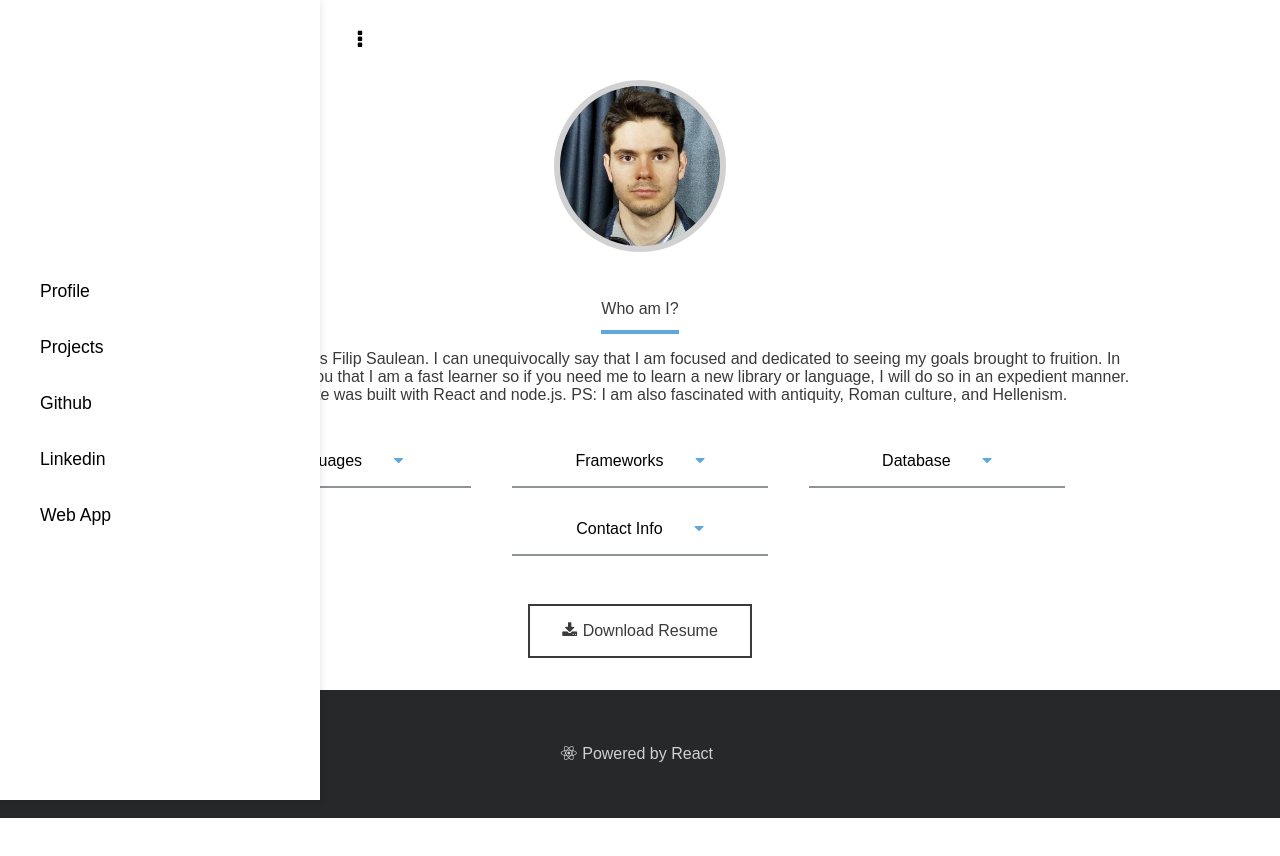
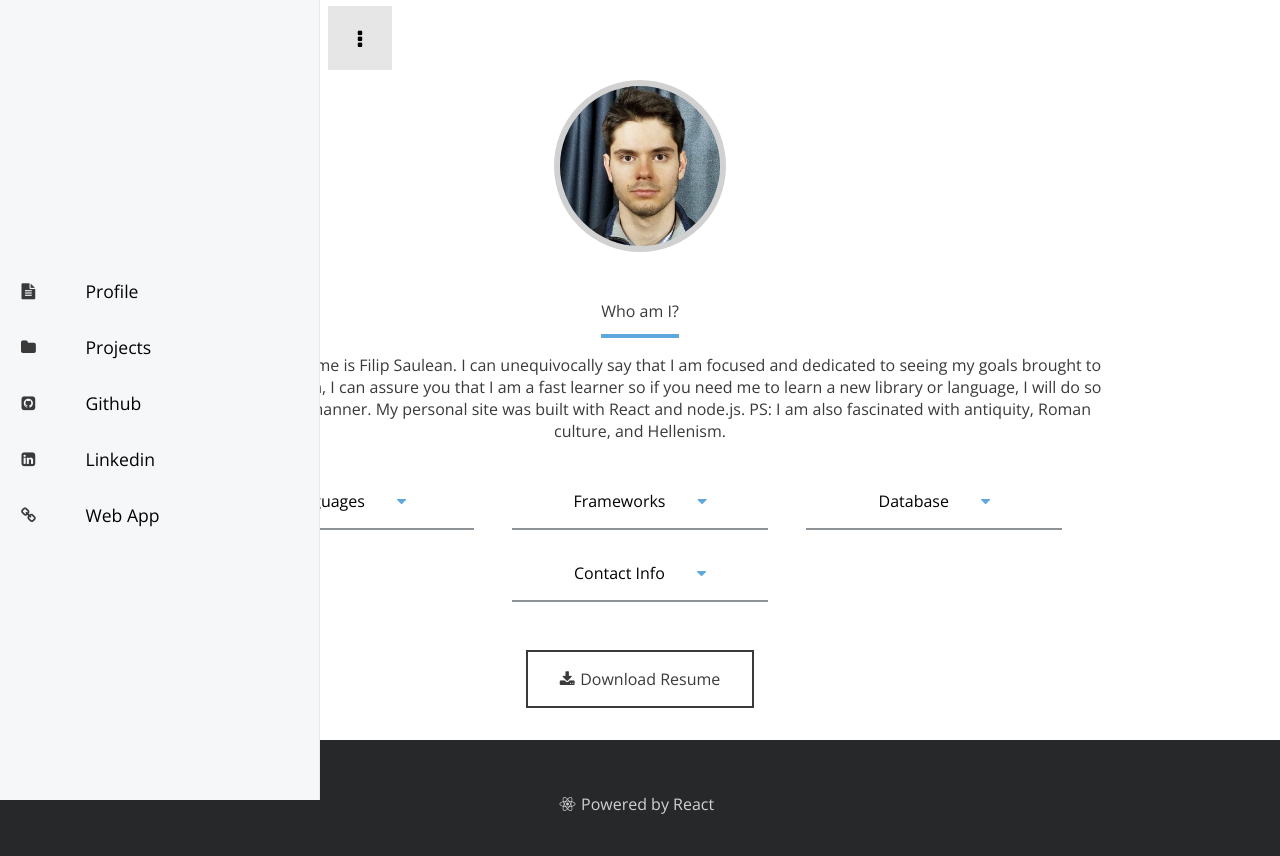
Before and after one commit to f-s-plus-plus/react-site, a React (Create React App) app in the folder client/: page / in a window 1280 px wide. Both pictures are taken after a click on the button 40 px from the left and 38 px from the top of the page. Shown: the top 856 px of the page. Before the commit the page ends 818 px from the top, so only its background shows below. Built offline with nearby package versions, Linux system fonts and the light colour scheme.

Commit message:
Make minor css changes

```diff
--- a/client/src/App.css
+++ b/client/src/App.css
@@ -1,5 +1,5 @@
 * {
-  font-family: "Raleway", sans-serif;
+  font-family: "Open Sans", sans-serif;
   font-size: 1rem;
   font-weight: 400 !important;
 }
@@ -161,39 +161,6 @@ a {
   margin: 0 1rem;
 }
 
-.element-move-in {
-  animation: element-move-in .65s ease-in;
-}
-
-.element-move-out {
-  animation: element-move-out .65s ease-in;
-  animation-fill-mode: forwards;
-}
-
-@keyframes element-move-in {
-  0% {
-    opacity: 0;
-    transform: scale(.4);
-  }
-
-  100% {
-    opacity: 1;
-    transform: scale(1);
-  }
-}
-
-@keyframes element-move-out {
-  0% {
-    opacity: 1;
-    transform: scale(1);
-  }
-
-  100% {
-    opacity: 0;
-    transform: scale(.4);
-  }
-}
-
 .width-100-true {
   width: 100%;
   text-align: center;
@@ -221,7 +188,7 @@ a:hover {
 }
 
 .open-navbar-btn {
-  background-color: transparent;
+  background-color: #e6e6e6;
   border: none;
   width: 4rem;
   height: 4rem;
@@ -231,10 +198,12 @@ a:hover {
   margin-top: .4rem;
   margin-left: .5rem;
   margin-right: auto;
+  transition: all .2s ease-in;
 }
 
-.open-navbar-btn {
+.open-navbar-btn:hover {
   cursor: pointer;
+  background-color: #ccc;
 }
 
 .open-navbar-btn::after {
@@ -319,6 +288,7 @@ a:hover {
 .container-main {
   margin: 0 10vw;
   display: flex;
+  min-height: calc(100vh - 8rem);
   flex-direction: column;
   align-items: center;
 }
@@ -326,7 +296,8 @@ a:hover {
 .container-profile {
   padding: 2rem;
   width: 80%;
-  box-sizing: padding-box;
+  box-sizing: border-box;
+  min-height: calc(100vh - 8rem);
   margin: auto;
 }
 
@@ -379,7 +350,7 @@ a:hover {
   padding-top: 20vh;
 }
 
-.resume::before {
+.profile::before {
   display: inline;
   content: "\f15c";
   font-family: FontAwesome;
@@ -542,27 +513,28 @@ hr {
 
 .navbar-icon {
   height: 3.5rem;
-  width: .3rem;
+  width: 3.5rem;
+  color: #3a3a3a;
   display: flex;
   margin: 0 2rem 0 0;
   justify-content: center;
-  color: #fff;
   align-items: center;
   transition: all .2s ease-in;
 }
 
 .navbar {
   display: flex;
+  border-right: 1px solid #e6e8e9;
   overflow: hidden;
-  box-shadow: 0 3px 7px 1px rgba(0, 0, 0, .1);
-  background-color: white;
   transition: all .2s ease-in;
+  background-color: #f5f7f9;
   height: 100vh;
   width: 20rem;
   max-width: 80vw;
   flex-wrap: wrap;
   z-index: 50;
   flex-direction: column;
+  box-sizing: border-box;
   justify-content: center;
   align-items: center;
 }
@@ -578,8 +550,8 @@ button:hover {
 .navbar a, .navbar button {
   width: 100%;
   border: none;
+  display: flex;
   background-color: transparent;
-  display: flex;
   font-weight: 400 !important;
   text-decoration: none;
   height: 3.5rem;
@@ -589,7 +561,8 @@ button:hover {
 }
 
 .navbar a:hover, .navbar button:hover {
-  color: #5ea8de;
+  color: #5ea8de !important;
+  background-color: #f1f1f1;
 }
 
 .navbar p {
@@ -635,6 +608,39 @@ button:hover {
   transition: all .2s ease-in;
 }
 
+.element-move-in {
+  animation: element-move-in .45s ease-in;
+}
+
+.element-move-out {
+  animation: element-move-out .45s ease-in;
+  animation-fill-mode: forwards;
+}
+
+@keyframes element-move-in {
+  0% {
+    opacity: 0;
+    transform: scale(.85);
+  }
+
+  100% {
+    opacity: 1;
+    transform: scale(1);
+  }
+}
+
+@keyframes element-move-out {
+  0% {
+    opacity: 1;
+    transform: scale(1);
+  }
+
+  100% {
+    opacity: 0;
+    transform: scale(.4);
+  }
+}
+
 @keyframes loading-bar {
   0% {
     opacity: 0;
--- a/client/src/App.js
+++ b/client/src/App.js
@@ -28,7 +28,7 @@ class App extends Component {
     const components = [
       <Profile/>,
       <ProjectsContainer/>
-    ]
+    ];
     return (<div className="App">
       <Navbar changePage={this.changePage}/>
       {components[this.state.page]}
--- a/client/src/components/Navbar.jsx
+++ b/client/src/components/Navbar.jsx
@@ -1,6 +1,6 @@
 import React from 'react';
 
-//For the sidebar/navbar
+//For the sidebar
 class Navbar extends React.Component {
   constructor(props) {
     super(props);
@@ -24,7 +24,7 @@ class Navbar extends React.Component {
   generateLinks = () => {
     const actions = ["Profile", "Projects"].map((entry, index) => {
       return (<button key={`action-${index}`} onClick={() => this.props.changePage(index)}>
-        <div className="navbar-icon"/>
+        <div className={`navbar-icon ${entry.toLowerCase()}`}/>
         <p>
           {entry}
         </p>
@@ -43,7 +43,7 @@ class Navbar extends React.Component {
       }
     ].map((entry, index) => {
       return (<a key={`link-${index}`} href={entry.link}>
-        <div className="navbar-icon"/>
+        <div className={`navbar-icon ${entry.text.replace(' ', '-').toLowerCase()}`}/>
         <p>
           {entry.text}
         </p>
```
Also changed, not shown: 1 other file (tests, documents, lock files or other folders).
